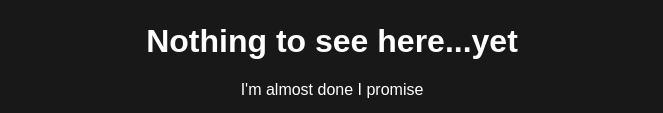
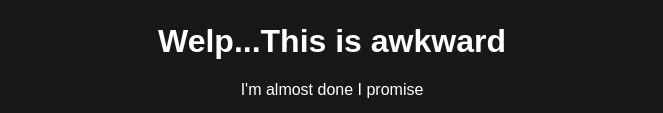
Before and after one commit to llRedXll/tempPortfolio, a plain HTML site: page index.html in a window 1280 px wide. Shown: the part 569-682 px from the top of the page, without its empty margins (308-971 px from the left). Drawn offline with Linux system fonts and the light colour scheme; no server answers.

Commit message:
Update index.html

```diff
--- a/index.html
+++ b/index.html
@@ -16,7 +16,7 @@
 			<section>
 				<img id="randomGif" src="" alt="random awkward gif from giphy">
 				<!-- <img id="giphyLogo"src="img/Poweredby_100px-Black_VertLogo.png" alt="powered by giphy logo"> -->
-				<h1>Nothing to see here...yet</h1>
+				<h1>Welp...This is awkward</h1>
 				<p>I'm almost done I promise</p>
 			</section>
 		</main>
```
